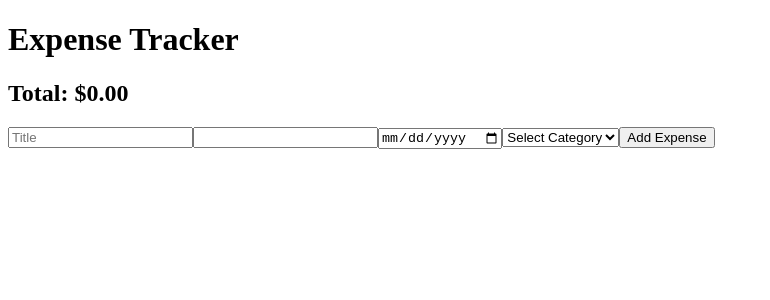
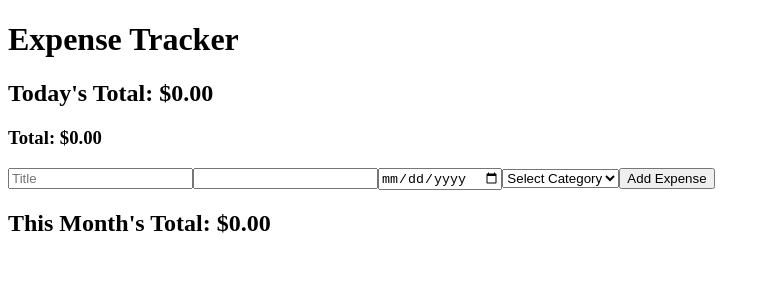
Before and after one commit to lilskyex0x/Expense_Tracker, a React (Vite) app: page / in a window 1280 px wide. Shown: the top 300 px of the page, without its empty margins (0-770 px from the left). Built offline with nearby package versions, Linux system fonts and the light colour scheme.

Commit message:
Created Monthly total function

```diff
--- a/src/App.jsx
+++ b/src/App.jsx
@@ -17,18 +17,35 @@ function App() {
     localStorage.setItem("expenses", JSON.stringify(expenses))
   }, [expenses])
 
-  const total = expenses.reduce((acc, expense) => acc + expense.amount, 0);
+  const currentYear = new Date().getFullYear()
+  const currentMonth = new Date().getMonth();
+
+  const monthlyExpenses = expenses.filter((expense) => {
+    const expenseDate = new Date(expense.date);
+    return (
+      expenseDate.getMonth() === currentMonth && expenseDate.getFullYear() === currentYear
+    )
+  });
+
+  const monthlyTotal = monthlyExpenses.reduce((sum, exp) => sum + exp.amount, 0);
+
+
+  const today = new Date().toISOString().split("T")[0]; const todaysExpenses = expenses.filter(expense => expense.date === today);
+  const todayTotal = todaysExpenses.reduce((acc, e) => acc + e.amount, 0);
+
 
   const handleAddExpense = (expense) => {
     setExpenses((prevExpenses) => [expense, ...prevExpenses])
   };
 
+  const total = expenses.reduce((acc, expense) => acc + expense.amount, 0);
   console.log(localStorage)
 
   return (
     <>
       <h1>Expense Tracker</h1>
-      <h2>Total: ${total.toFixed(2)}</h2>
+      <h2>Today's Total: ${todayTotal.toFixed(2)}</h2>
+      <h3>Total: ${total.toFixed(2)}</h3>
       <ExpenseForm onAddExpense={handleAddExpense} />
       <ul>
         {expenses.map((expense) => (
@@ -41,6 +58,7 @@ function App() {
           </li>
         ))}
       </ul>
+      <h2>This Month's Total: ${monthlyTotal.toFixed(2)}</h2>
     </>
   )
 }
```
